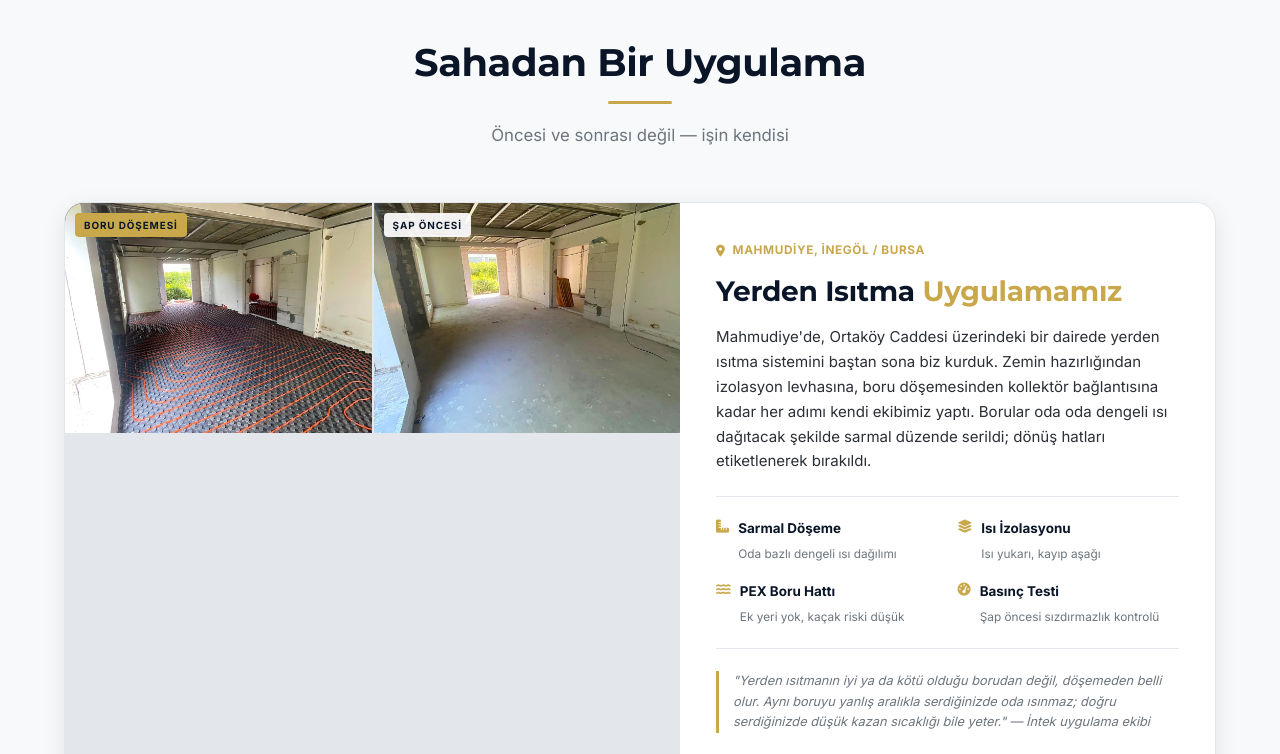
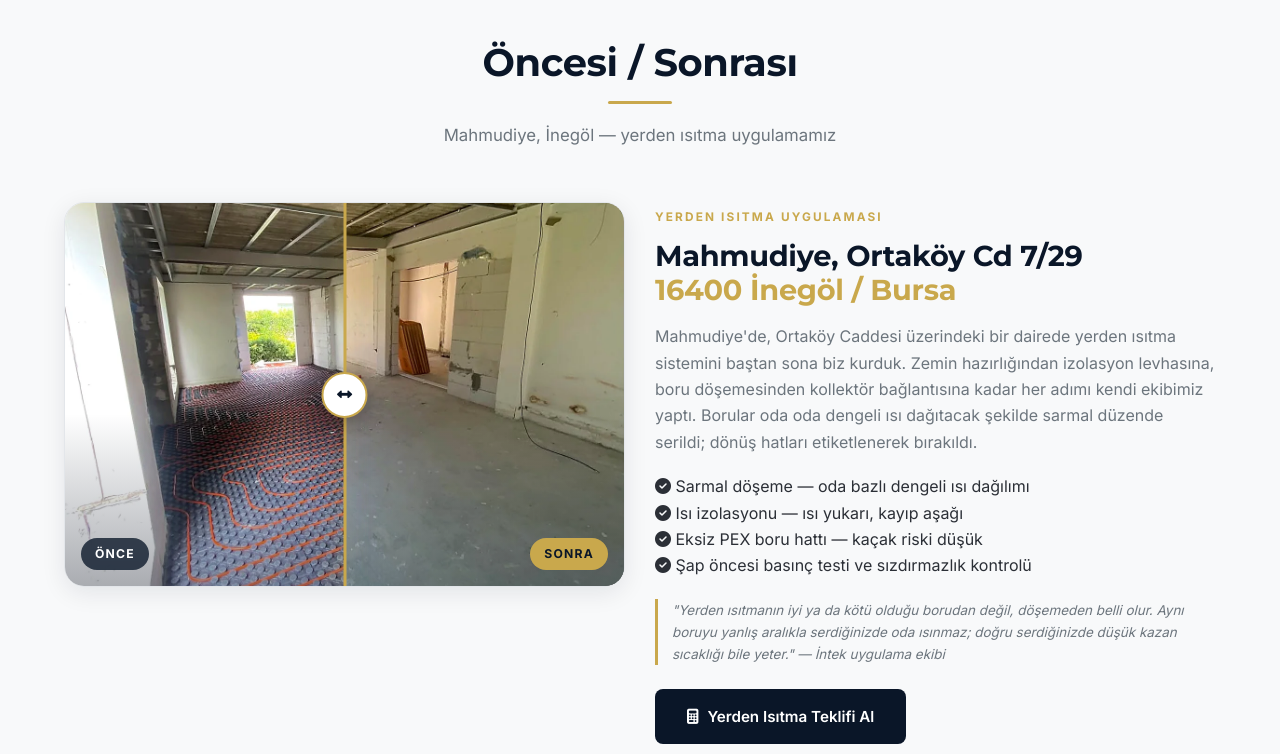
Before and after one commit to Rahmibkts/intek-ticaret, a website: page projelerimiz.html in a window 1280 px wide. Shown: the part 2290-3044 px from the top of the page. Drawn offline with Linux system fonts and the light colour scheme.

Commit message:
Projelerimiz: kaydirilabilir oncesi/sonrasi slider geri getirildi, Mahmudiye foto+adres ile

```diff
--- a/css/style.css
+++ b/css/style.css
@@ -1301,6 +1301,7 @@ p { color: var(--gray); }
 }
 .ba-layer { position: absolute; inset: 0; overflow: hidden; }
 .ba-layer img { width: 100%; height: 100%; object-fit: cover; }
+.ba-layer picture { display: block; width: 100%; height: 100%; }
 /* Metin/ikon içeren katmanlar için ortalanmış görünüm */
 .ba-layer {
   display: flex; align-items: center; justify-content: center;
@@ -1317,6 +1318,12 @@ p { color: var(--gray); }
   clip-path: inset(0 0 0 50%);
 }
 .ba-layer i { font-size: clamp(2rem, 4vw, 2.8rem); }
+/* Fotoğraf katmanlarında metin stilini etkisiz bırak */
+.ba-layer:has(img) { background: var(--navy); }
+.ba-layer:has(img)::after {
+  content: ''; position: absolute; inset: 0; pointer-events: none;
+  background: linear-gradient(to top, rgba(10,18,32,.35), transparent 45%);
+}
 .ba-divider {
   position: absolute; top: 0; bottom: 0; left: 50%;
   width: 3px; background: var(--gold);
--- a/projelerimiz.html
+++ b/projelerimiz.html
@@ -28,7 +28,7 @@
   <link rel="preconnect" href="https://fonts.gstatic.com" crossorigin>
   <link href="https://fonts.googleapis.com/css2?family=Inter:wght@300;400;500;600;700&amp;family=Montserrat:wght@600;700;800&amp;display=swap" rel="stylesheet">
   <link rel="stylesheet" href="https://cdnjs.cloudflare.com/ajax/libs/font-awesome/6.5.1/css/all.min.css">
-  <link rel="stylesheet" href="css/style.css?v=2.8">
+  <link rel="stylesheet" href="css/style.css?v=2.9">
 </head>
 <body>
 
@@ -174,56 +174,43 @@
   <section class="section before-after-section" id="mahmudiye">
     <div class="container">
       <div class="section-title fade-up">
-        <h2>Sahadan Bir Uygulama</h2>
+        <h2>Öncesi / Sonrası</h2>
         <div class="gold-line"></div>
-        <p>Öncesi ve sonrası değil — işin kendisi</p>
+        <p>Mahmudiye, İnegöl — yerden ısıtma uygulamamız</p>
       </div>
-
-      <div class="featured-project fade-up">
-        <div class="fp-gallery">
-          <div class="fp-shot">
-            <span class="fp-shot-tag">Boru Döşemesi</span>
+      <div class="before-after-container fade-up">
+        <div class="before-after-slider">
+          <div class="ba-layer ba-before">
             <picture>
               <source srcset="images/projeler/mahmudiye-yerden-isitma-1.webp" type="image/webp">
-              <img src="images/projeler/mahmudiye-yerden-isitma-1.jpg" alt="Mahmudiye İnegöl yerden ısıtma uygulaması — turuncu PEX boruların izolasyon levhası üzerine döşenmesi" loading="lazy" decoding="async" width="1200" height="900">
+              <img src="images/projeler/mahmudiye-yerden-isitma-1.jpg" alt="Mahmudiye İnegöl yerden ısıtma — boru döşemesi öncesi zemin" loading="lazy" decoding="async" width="1200" height="900">
             </picture>
           </div>
-          <div class="fp-shot fp-shot--alt">
-            <span class="fp-shot-tag">Şap Öncesi</span>
+          <div class="ba-layer ba-after">
             <picture>
               <source srcset="images/projeler/mahmudiye-yerden-isitma-2.webp" type="image/webp">
-              <img src="images/projeler/mahmudiye-yerden-isitma-2.jpg" alt="Mahmudiye İnegöl yerden ısıtma — boru döşemesi tamamlanmış, şap öncesi zemin" loading="lazy" decoding="async" width="1200" height="900">
+              <img src="images/projeler/mahmudiye-yerden-isitma-2.jpg" alt="Mahmudiye İnegöl yerden ısıtma — PEX boru döşemesi tamamlanmış hâli" loading="lazy" decoding="async" width="1200" height="900">
             </picture>
           </div>
+          <div class="ba-divider" role="slider" aria-label="Öncesi sonrası karşılaştırma" aria-valuemin="0" aria-valuemax="100" aria-valuenow="50" tabindex="0"></div>
+          <div class="ba-labels" aria-hidden="true"><span>Önce</span><span>Sonra</span></div>
         </div>
-
-        <div class="fp-body">
-          <span class="fp-loc"><i class="fas fa-location-dot" aria-hidden="true"></i> Mahmudiye, İnegöl / Bursa</span>
-          <h3>Yerden Isıtma <span>Uygulamamız</span></h3>
-          <p class="fp-desc">
-            Mahmudiye'de, Ortaköy Caddesi üzerindeki bir dairede yerden ısıtma sistemini baştan sona biz kurduk.
-            Zemin hazırlığından izolasyon levhasına, boru döşemesinden kollektör bağlantısına kadar her adımı
-            kendi ekibimiz yaptı. Borular oda oda dengeli ısı dağıtacak şekilde sarmal düzende serildi;
-            dönüş hatları etiketlenerek bırakıldı.
+        <div>
+          <span class="eyebrow">Yerden Isıtma Uygulaması</span>
+          <h3 style="font-size: clamp(1.3rem, 2.4vw, 1.8rem); margin-bottom: 16px;">Mahmudiye, Ortaköy Cd 7/29<br><span style="color: var(--gold);">16400 İnegöl / Bursa</span></h3>
+          <p style="margin-bottom: 18px;">Mahmudiye'de, Ortaköy Caddesi üzerindeki bir dairede yerden ısıtma sistemini baştan sona biz kurduk. Zemin hazırlığından izolasyon levhasına, boru döşemesinden kollektör bağlantısına kadar her adımı kendi ekibimiz yaptı. Borular oda oda dengeli ısı dağıtacak şekilde sarmal düzende serildi; dönüş hatları etiketlenerek bırakıldı.</p>
+          <ul class="tick">
+            <li><i class="fas fa-check-circle" aria-hidden="true"></i> Sarmal döşeme — oda bazlı dengeli ısı dağılımı</li>
+            <li><i class="fas fa-check-circle" aria-hidden="true"></i> Isı izolasyonu — ısı yukarı, kayıp aşağı</li>
+            <li><i class="fas fa-check-circle" aria-hidden="true"></i> Eksiz PEX boru hattı — kaçak riski düşük</li>
+            <li><i class="fas fa-check-circle" aria-hidden="true"></i> Şap öncesi basınç testi ve sızdırmazlık kontrolü</li>
+          </ul>
+          <p style="font-size: .84rem; color: var(--gray); font-style: italic; padding-left: 14px; border-left: 3px solid var(--gold); margin-top: 20px; line-height: 1.65;">
+            "Yerden ısıtmanın iyi ya da kötü olduğu borudan değil, döşemeden belli olur.
+            Aynı boruyu yanlış aralıkla serdiğinizde oda ısınmaz; doğru serdiğinizde
+            düşük kazan sıcaklığı bile yeter." — İntek uygulama ekibi
           </p>
-
-          <div class="fp-specs">
-            <div class="fp-spec"><i class="fas fa-ruler-combined" aria-hidden="true"></i><span><b>Sarmal Döşeme</b><small>Oda bazlı dengeli ısı dağılımı</small></span></div>
-            <div class="fp-spec"><i class="fas fa-layer-group" aria-hidden="true"></i><span><b>Isı İzolasyonu</b><small>Isı yukarı, kayıp aşağı</small></span></div>
-            <div class="fp-spec"><i class="fas fa-water" aria-hidden="true"></i><span><b>PEX Boru Hattı</b><small>Ek yeri yok, kaçak riski düşük</small></span></div>
-            <div class="fp-spec"><i class="fas fa-gauge-high" aria-hidden="true"></i><span><b>Basınç Testi</b><small>Şap öncesi sızdırmazlık kontrolü</small></span></div>
-          </div>
-
-          <p class="fp-note">
-            "Yerden ısıtmanın iyi ya da kötü olduğu borudan değil, döşemeden belli olur.
-            Aynı boruyu yanlış aralıkla serdiğinizde oda ısınmaz; doğru serdiğinizde düşük
-            kazan sıcaklığı bile yeter." — İntek uygulama ekibi
-          </p>
-
-          <div class="fp-actions">
-            <a href="iletisim.html" class="btn btn-gold"><i class="fas fa-calculator" aria-hidden="true"></i> Yerden Isıtma Teklifi Al</a>
-            <a href="https://wa.me/905515341675?text=Merhaba,%20yerden%20%C4%B1s%C4%B1tma%20uygulamas%C4%B1%20hakk%C4%B1nda%20bilgi%20almak%20istiyorum." class="btn btn-dark" target="_blank" rel="noopener"><i class="fab fa-whatsapp" aria-hidden="true"></i> WhatsApp</a>
-          </div>
+          <a href="iletisim.html" class="btn btn-dark" style="margin-top: 24px"><i class="fas fa-calculator" aria-hidden="true"></i> Yerden Isıtma Teklifi Al</a>
         </div>
       </div>
     </div>
```
Also changed, not shown: hakkimizda.html (+1 -1 lines), hizmetler.html (+1 -1 lines), iletisim.html (+1 -1 lines), index.html (+1 -1 lines), dist/css/style.css, dist/hakkimizda.html, dist/hizmetler.html, dist/iletisim.html, dist/index.html, dist/projelerimiz.html, 1 other file.
